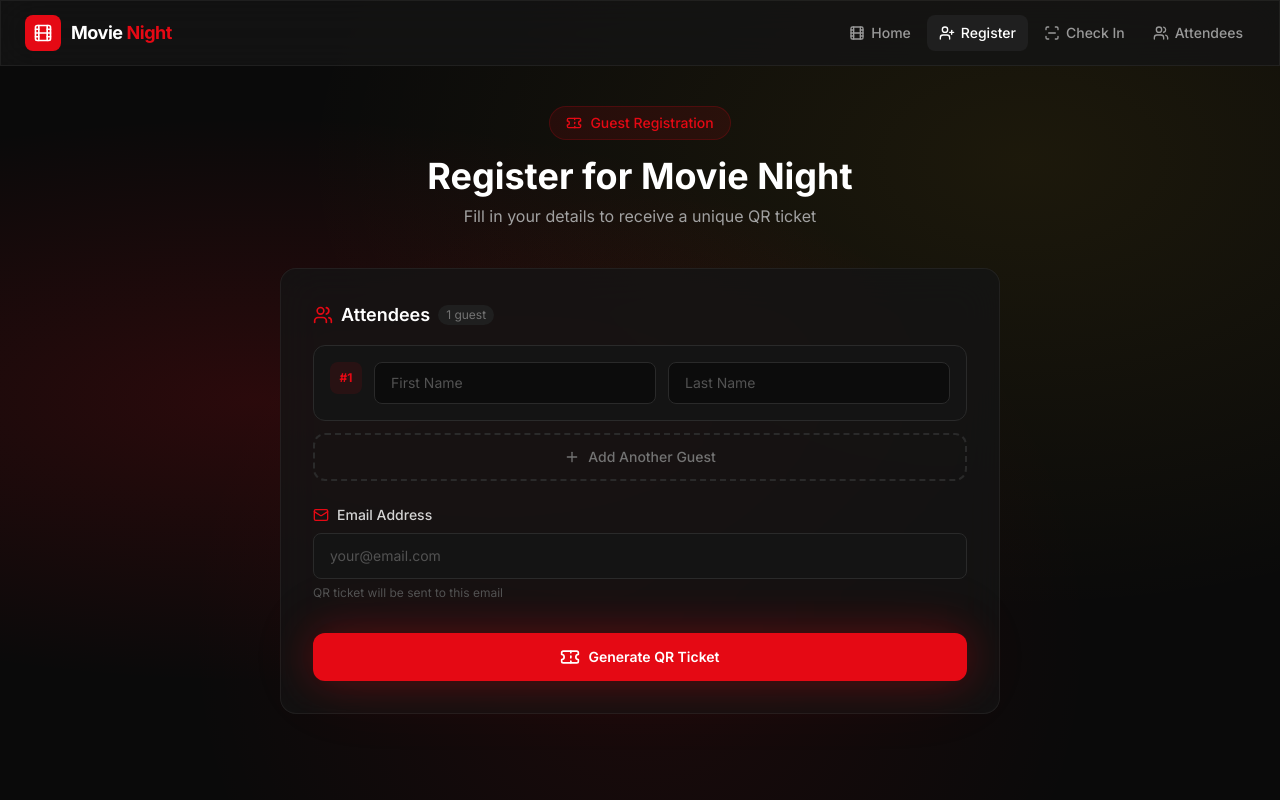
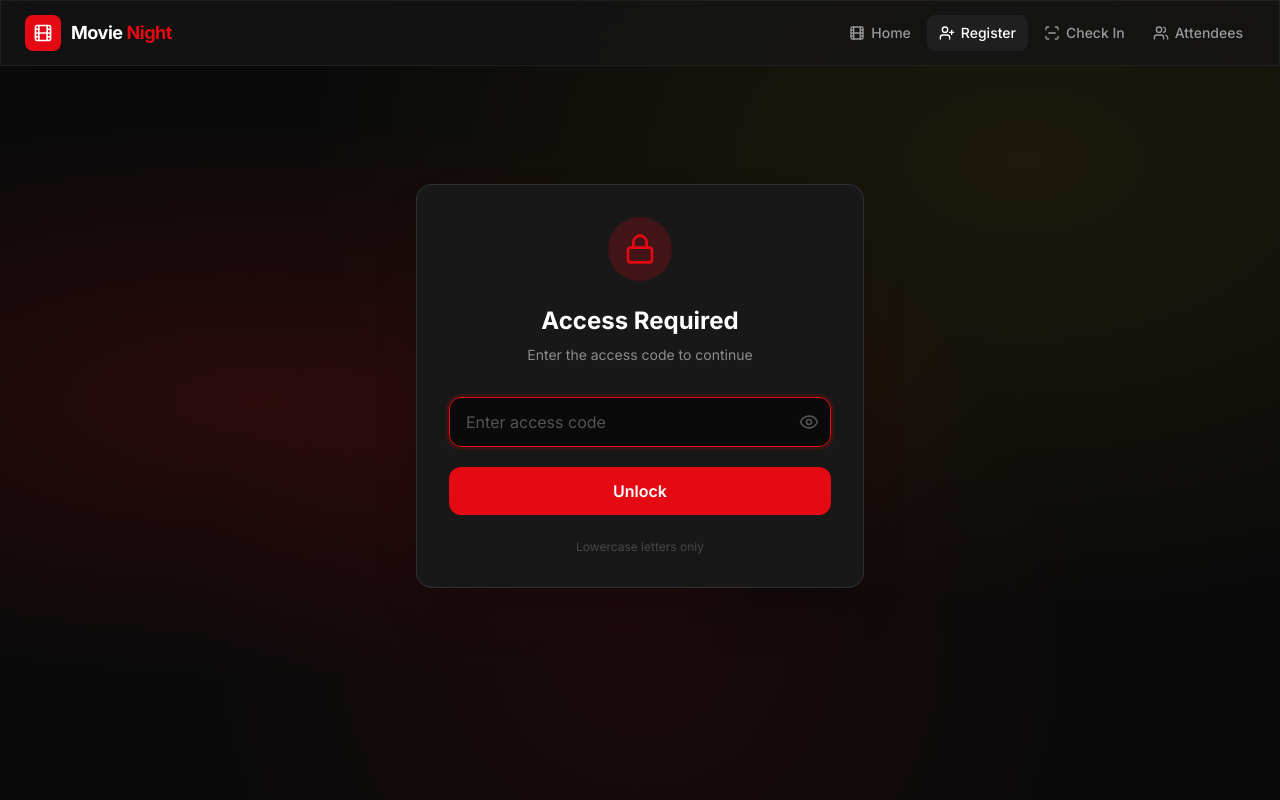
Before and after one commit to itsYoussefJabri/movie-night, a React (Vite) app: page /register in a window 1280 px wide. Built offline with nearby package versions, Linux system fonts and the light colour scheme.

Commit message:
add password protection for private pages

```diff
--- a/src/App.jsx
+++ b/src/App.jsx
@@ -1,6 +1,7 @@
 import { BrowserRouter, Routes, Route } from "react-router-dom";
 import { Toaster } from "react-hot-toast";
 import Navbar from "./components/Navbar";
+import ProtectedRoute from "./components/ProtectedRoute";
 import Home from "./pages/Home";
 import Register from "./pages/Register";
 import CheckIn from "./pages/CheckIn";
@@ -14,9 +15,9 @@ export default function App() {
         <main className="pb-12">
           <Routes>
             <Route path="/" element={<Home />} />
-            <Route path="/register" element={<Register />} />
-            <Route path="/checkin" element={<CheckIn />} />
-            <Route path="/attendees" element={<Attendees />} />
+            <Route path="/register" element={<ProtectedRoute><Register /></ProtectedRoute>} />
+            <Route path="/checkin" element={<ProtectedRoute><CheckIn /></ProtectedRoute>} />
+            <Route path="/attendees" element={<ProtectedRoute><Attendees /></ProtectedRoute>} />
           </Routes>
         </main>
         <Toaster
--- /dev/null
+++ b/src/components/PasswordGate.jsx
@@ -0,0 +1,124 @@
+import { useState } from "react";
+import { motion, AnimatePresence } from "framer-motion";
+import { Lock, ShieldAlert, Eye, EyeOff } from "lucide-react";
+
+const SECRET = "yousssefzouin";
+
+export default function PasswordGate({ onSuccess }) {
+  const [code, setCode] = useState("");
+  const [error, setError] = useState("");
+  const [shake, setShake] = useState(false);
+  const [showCode, setShowCode] = useState(false);
+
+  const handleChange = (e) => {
+    const val = e.target.value;
+    // Only allow lowercase letters — no numbers, no special chars
+    if (/^[a-z]*$/.test(val)) {
+      setCode(val);
+      setError("");
+    }
+  };
+
+  const handleSubmit = (e) => {
+    e.preventDefault();
+
+    if (!code.trim()) {
+      setError("Please enter the access code");
+      triggerShake();
+      return;
+    }
+
+    if (code === SECRET) {
+      sessionStorage.setItem("mn_auth", "1");
+      onSuccess();
+    } else {
+      setError("Invalid access code");
+      triggerShake();
+    }
+  };
+
+  const triggerShake = () => {
+    setShake(true);
+    setTimeout(() => setShake(false), 500);
+  };
+
+  return (
+    <div className="min-h-[80vh] flex items-center justify-center px-4">
+      <motion.div
+        initial={{ opacity: 0, scale: 0.9 }}
+        animate={{
+          opacity: 1,
+          scale: 1,
+          x: shake ? [0, -10, 10, -10, 10, 0] : 0,
+        }}
+        transition={{ duration: 0.4 }}
+        className="w-full max-w-md"
+      >
+        <div className="bg-surface border border-white/10 rounded-2xl p-8 shadow-2xl">
+          {/* Icon */}
+          <div className="flex justify-center mb-6">
+            <div className="w-16 h-16 bg-primary/20 rounded-full flex items-center justify-center">
+              <Lock className="w-8 h-8 text-primary" />
+            </div>
+          </div>
+
+          {/* Title */}
+          <h2 className="text-2xl font-bold text-white text-center mb-2">
+            Access Required
+          </h2>
+          <p className="text-white/50 text-center text-sm mb-8">
+            Enter the access code to continue
+          </p>
+
+          {/* Form */}
+          <form onSubmit={handleSubmit} className="space-y-5">
+            <div className="relative">
+              <input
+                type={showCode ? "text" : "password"}
+                value={code}
+                onChange={handleChange}
+                placeholder="Enter access code"
+                autoComplete="off"
+                autoFocus
+                className="w-full bg-dark border border-white/10 rounded-xl px-4 py-3 pr-12 text-white placeholder-white/30 focus:outline-none focus:border-primary/50 focus:ring-1 focus:ring-primary/30 transition-all"
+              />
+              <button
+                type="button"
+                onClick={() => setShowCode(!showCode)}
+                className="absolute right-3 top-1/2 -translate-y-1/2 text-white/30 hover:text-white/60 transition-colors"
+              >
+                {showCode ? <EyeOff className="w-5 h-5" /> : <Eye className="w-5 h-5" />}
+              </button>
+            </div>
+
+            {/* Error */}
+            <AnimatePresence>
+              {error && (
+                <motion.div
+                  initial={{ opacity: 0, y: -5 }}
+                  animate={{ opacity: 1, y: 0 }}
+                  exit={{ opacity: 0, y: -5 }}
+                  className="flex items-center gap-2 text-red-400 text-sm"
+                >
+                  <ShieldAlert className="w-4 h-4" />
+                  {error}
+                </motion.div>
+              )}
+            </AnimatePresence>
+
+            <button
+              type="submit"
+              className="w-full bg-primary hover:bg-primary/90 text-white font-semibold py-3 rounded-xl transition-all active:scale-[0.98]"
+            >
+              Unlock
+            </button>
+          </form>
+
+          <p className="text-white/20 text-xs text-center mt-6">
+            Lowercase letters only
+          </p>
+        </div>
+      </motion.div>
+    </div>
+  );
+}
--- /dev/null
+++ b/src/components/ProtectedRoute.jsx
@@ -0,0 +1,14 @@
+import { useState } from "react";
+import PasswordGate from "./PasswordGate";
+
+export default function ProtectedRoute({ children }) {
+  const [authed, setAuthed] = useState(
+    () => sessionStorage.getItem("mn_auth") === "1"
+  );
+
+  if (!authed) {
+    return <PasswordGate onSuccess={() => setAuthed(true)} />;
+  }
+
+  return children;
+}
```
